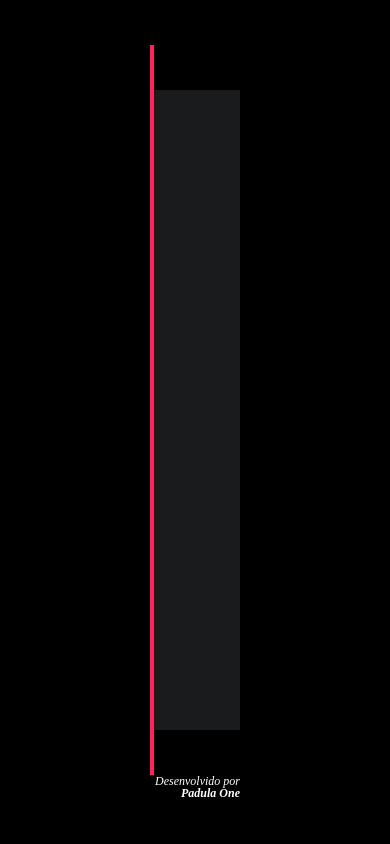
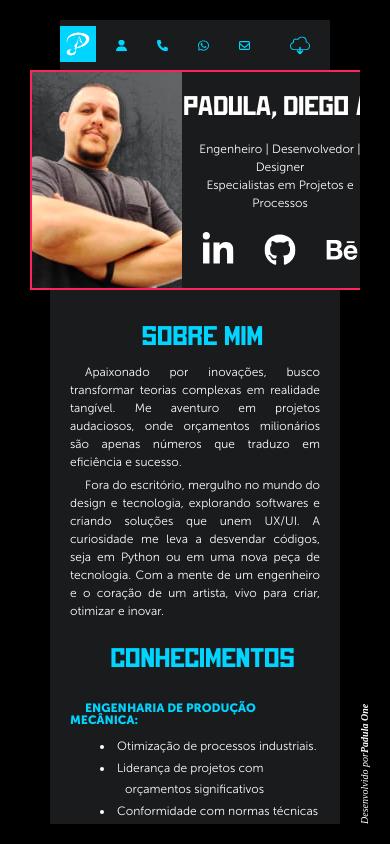
Before and after one commit to paduladiego/PortifolioPadula, a plain HTML site: page index.html in a window 390 px wide. Drawn offline with Linux system fonts and the light colour scheme; files whose address does not match are found by name.

Commit message:
updade from screen

```diff
--- a/index.html
+++ b/index.html
@@ -5,14 +5,15 @@
         <meta charset="UTF-8">
         <meta name="viewport" content="width=device-width, initial-scale=1.0">
         <link rel="stylesheet" href="https://cdnjs.cloudflare.com/ajax/libs/font-awesome/6.0.0-beta3/css/all.min.css">
-        <link rel="stylesheet" href="styles/reset_dula.css">
-        <link rel="stylesheet" href="/styles/style.css">
+        <link rel="stylesheet" href="./styles/reset_dula.css">
+        <link rel="stylesheet" href="./styles/style.css">
         <!-- favicons  -->
-        <link rel="apple-touch-icon" sizes="180x180" href="/assets/favicons/apple-touch-icon.png">
-        <link rel="icon" type="image/png" sizes="32x32" href="/assets/favicons/favicon-32x32.png">
-        <link rel="icon" type="image/png" sizes="16x16" href="/assets/favicons/favicon-16x16.png">
-        <link rel="manifest" href="/assets/favicons/site.webmanifest">
-        <link rel="mask-icon" href="/assets/favicons/safari-pinned-tab.svg" color="#00d4ff">
+        <link rel="shortcut icon" href="./assets/img/ico/favicon.ico" type="image/x-icon">
+        <link rel="apple-touch-icon" sizes="180x180" href="./assets/favicons/apple-touch-icon.png">
+        <link rel="icon" type="image/png" sizes="32x32" href="./assets/favicons/favicon-32x32.png">
+        <link rel="icon" type="image/png" sizes="16x16" href="./assets/favicons/favicon-16x16.png">
+        <link rel="manifest" href="./assets/favicons/site.webmanifest">
+        <link rel="mask-icon" href="./assets/favicons/safari-pinned-tab.svg" color="#00d4ff">
         <meta name="msapplication-TileColor" content="#00d4ff">
         <!-- favicons  -->
         <meta name="theme-color" content="#000000">
@@ -24,23 +25,27 @@
         <main>
             <header>
                 <nav>
-                    <a href="#"><img src="assets/images/ico-menu.svg" alt="Menu"></a>
+                    <a href="#"><img src="./assets/images/ico-menu.svg" alt="Menu"></a>
                     <div class="nav__social">
-                        <a href="#"><img src="assets/images/ico-user-solid.svg" alt="Ícone Padula"></a>
-                        <a href="#"><img src="assets/images/ico-phone-solid.svg" alt="Ícone Fone"></a>
-                        <a href="https://wa.me/5511963691915"><img src="assets/images/ico-whatsapp.svg" alt="Ícone WhatsApp"></a>
-                        <a href="mailto:the@padula.one"><img src="assets/images/ico-envelope.svg" alt="Ícone Email"></a>
+                        <a href="#"><img src="./assets/images/ico-user-solid.svg" alt="Ícone Padula"></a>
+                        <a href="#"><img src="./assets/images/ico-phone-solid.svg" alt="Ícone Fone"></a>
+                        <a href="https://wa.me/5511963691915"><img src="./assets/images/ico-whatsapp.svg" alt="Ícone WhatsApp"></a>
+                        <a href="mailto:the@padula.one"><img src="./assets/images/ico-envelope.svg" alt="Ícone Email"></a>
                     </div>
-                    <a class="nav__cloud" href="https://drive.google.com/drive/folders/1D1AF8q0YfTFr5rTaNIJB4-uq0I4eah7I?usp=sharing" target="_blank"><img src="assets/images/ico-Cloud.svg" alt="Download CV"></a>
+                    <a class="nav__cloud" href="https://drive.google.com/drive/folders/1D1AF8q0YfTFr5rTaNIJB4-uq0I4eah7I?usp=sharing" target="_blank"><img src="./assets/images/ico-Cloud.svg" alt="Download CV"></a>
                 </nav>
             </header>
             <section class="title">
-                <h1>Padula, Diego A.</h1>
-                <h2>Engenheiro | Desenvolvedor | Designer <br>Especialistas em Projetos e Processos</h2>
-                <div class="title__social">
-                    <a href="https://www.linkedin.com/in/paduladiego/" target="_blank"><img src="assets/images/ico-linkedin-in.svg" alt="Logo LinkedIn"></a>
-                    <a href="https://github.com/paduladiego" target="_blank"><img src="assets/images/ico-github.svg" alt="Logo GitHub"></a>
-                    <a href="https://www.behance.net/paduladiego" target="_blank"><img src="assets/images/ico-behance.svg" alt="Logo Behance"></a>
+                <div class="title__id__mobile">
+                </div>
+                <div class="tittle__id">
+                    <h1>Padula, Diego A.</h1>
+                    <h2>Engenheiro | Desenvolvedor | Designer <br>Especialistas em Projetos e Processos</h2>
+                    <div class="title__social">
+                        <a href="https://www.linkedin.com/in/paduladiego/" target="_blank"><img src="./assets/images/ico-linkedin-in.svg" alt="Logo LinkedIn"></a>
+                        <a href="https://github.com/paduladiego" target="_blank"><img src="./assets/images/ico-github.svg" alt="Logo GitHub"></a>
+                        <a href="https://www.behance.net/paduladiego" target="_blank"><img src="./assets/images/ico-behance.svg" alt="Logo Behance"></a>
+                    </div>
                 </div>
             </section>
             <section class="content">
@@ -78,11 +83,11 @@
                             <li>Conhecimento em inteligência artificial (IA).</li>
                         </ul>
                     </div>
-                    <h4>Técnicos</h4>
-                    <div class="content__list">
+                    <h4>Sistemas</h4>
+                    <div class="content__list __sistema">
                         <ul>
-                            <li>SAP MM e WM</li>
-                            <li>S4Hana MM, EWM</li>
+                            <li>SAP</li>
+                            <li>S4Hana  </li>
                             <li>Blender</li>
                             <li>Corel</li>
                             <li>Adobe</li>
--- a/styles/body.css
+++ b/styles/body.css
@@ -11,3 +11,22 @@ body {
         padding: 6rem 20rem;
     }
 }
+
+@media screen and (max-width: 1500px) {
+    body{
+        padding: 3rem 5rem;
+    }
+}
+
+@media screen and (max-width: 800px) {
+    body{
+        padding: 2rem 0 2rem 4.5rem;
+        width: 100vw;
+        flex-direction: row;
+    }
+}
+@media screen and (max-width: 580px) {
+    body{
+        padding: 2rem 0 2rem 3rem;
+    }
+}
--- a/styles/content.css
+++ b/styles/content.css
@@ -58,3 +58,64 @@
 
     }
 }
+
+@media screen and (max-width: 1500px) {
+    .content {
+        text-indent: 1.5rem;
+        padding: 1rem 3.5rem;
+        /* min-width: 65rem; */
+    }
+
+    .content p {
+        padding: 0.5rem 0;
+
+    }
+
+    .content h4,
+    .content h3 {
+        padding: 2rem 0 1rem 0;
+
+    }
+}
+
+@media screen and (max-width: 800px) {
+    .content {
+        padding: 1rem 3rem;
+        margin: 0 2.5rem;
+        height: 100%;
+    }
+
+    .content p {
+        padding: 0.25rem 0;
+        text-indent: 1.5rem;
+    }
+
+    .content__list {
+        flex-direction: column;
+        gap: 0;
+        padding-left: 1rem;
+        line-height: 180%;
+    }
+
+    .content__list ul {
+        padding: 0;
+        width: 100%;
+    }
+
+    .content__list li {
+        padding-left: 4.5rem;
+        text-indent: -2.5rem;
+    }
+    .content__list.__sistema{
+        flex-direction: row;
+        gap: 1rem;
+    }
+}
+
+@media screen and (max-width: 590px) {
+    .content {
+        padding: 1rem 2rem;
+        margin: 0 2rem;
+        height: 100%;
+    }
+}
--- a/styles/footer.css
+++ b/styles/footer.css
@@ -4,3 +4,23 @@ footer {
     font-style: italic;
     color: var(--cor-text-1);
 }
+
+@media screen and (max-width: 800px) {
+    footer {
+        display: flex;
+        transform: rotate(180deg);
+        width: 4.5rem;
+        height: 100vh;
+        writing-mode: vertical-lr;
+        padding-top: 4rem;
+        padding-left: 2rem;
+
+    }
+}
+
+@media screen and (max-width: 580px) {
+    footer {
+        font-size: 1rem;
+        width: 3rem;
+    }
+}
--- a/styles/header.css
+++ b/styles/header.css
@@ -5,8 +5,31 @@ header {
 
 @media screen and (min-width: 2100px) {
     header{
-        padding: 6rem 0;
+        /* padding: 4.5rem 0; */
         width: 10.5rem;
     }
 
 }
+@media screen and (max-width: 1500px) {
+    header{
+        /* padding: 6rem 0; */
+        width: 8rem;
+    }
+
+}
+
+@media screen and (max-width: 800px) {
+    header {
+        padding: 0 2.5rem;
+        width: 100%;
+        height: 8rem;
+
+    }
+}
+@media screen and (max-width: 580px) {
+    header {
+        padding: 0 3rem;
+        height: 5rem;
+
+    }
+}
--- a/styles/main.css
+++ b/styles/main.css
@@ -3,3 +3,10 @@ main {
     flex: 1;
     /* overflow-y: auto; */
 }
+@media screen and (max-width: 800px) {
+    main {
+        flex-direction: column;
+        height: calc(100vh - 2rem);
+        padding-bottom: 2rem;
+    }
+}
--- a/styles/nav.css
+++ b/styles/nav.css
@@ -1,4 +1,4 @@
-/* @import './root.css'; */
+
 nav {
     display: flex;
     flex-direction: column;
@@ -7,6 +7,7 @@ nav {
     justify-content: space-between;
     padding-bottom: 1.75rem;
     text-align: center;
+    z-index: 1;
 }
 
 .nav__social {
@@ -18,7 +19,6 @@ nav {
 @media screen and (min-width: 2100px) {
     nav {
         padding-bottom: 2rem;
-        z-index: 1;
     }
 
     nav img {
@@ -30,3 +30,57 @@ nav {
         padding: 0 3.15rem;
     }
 }
+
+@media screen and (max-width: 1500px) {
+
+    nav img {
+        width: 100%;
+    }
+
+    .nav__social {
+        padding: 0 2rem;
+        gap: 2rem;
+    }
+
+    .nav__cloud {
+        padding: 0 1.5rem;
+    }
+}
+
+@media screen and (max-width: 800px) {
+    nav {
+        flex-direction: row;
+        padding: 0;
+        align-items: center;
+    }
+    nav img {
+        height: 100%;
+    }
+
+    .nav__social {
+        flex-direction: row;
+        gap: 3rem;
+    }
+    .nav__cloud {
+        padding: 0 2.15rem;
+    }
+
+}
+@media screen and (max-width: 580px) {
+    nav{
+        height: 100%;
+    }
+    nav img {
+        max-height: 5rem;
+    }
+    .nav__social {
+        flex-direction: row;
+        gap: 3rem;
+        height: 2.5rem;
+    }
+    .nav__cloud {
+        height: 2.5rem;
+        padding: 0 2rem;
+    }
+
+}
--- a/styles/style.css
+++ b/styles/style.css
@@ -37,3 +37,46 @@ h3 {
     }
 
 }
+
+@media screen and (max-width: 1500px) {
+    * {
+        font-size: 1.5rem;
+    }
+
+    h1,
+    h3 {
+        font-size: 3.6rem;
+    }
+
+}
+
+@media screen and (max-width: 800px) {
+    * {
+        font-size: 1.6rem;
+
+    }
+
+    h1,
+    h3 {
+        font-size: 4rem;
+    }
+}
+
+@media screen and (max-width: 580px) {
+    * {
+        font-size: 1.4rem;
+
+    }
+
+    h1,
+    h3 {
+        font-size: 3rem;
+    }
+}
+
+@media screen and (max-width: 480px) {
+    * {
+        font-size: 1.2rem;
+
+    }
+}
--- a/styles/title.css
+++ b/styles/title.css
@@ -6,6 +6,7 @@
     justify-content: flex-end;
     text-align: center;
     padding-bottom: 0;
+    margin-bottom: 0;
     background-image: url('/assets/images/bg-FHD-ID-C.jpg');
     background-size: cover;
     border: 0.2rem var(--cor-2) solid;
@@ -24,6 +25,10 @@
     gap: 3rem;
     padding: 3rem 0 5rem 0;
 
+}
+
+.title__id__mobile {
+    display: none;
 }
 
 @media screen and (min-width: 2100px) {
@@ -46,3 +51,71 @@
         padding: 4rem 0 2rem 0;
     }
 }
+
+@media screen and (max-width: 1500px) {
+    .title {
+        z-index: 10;
+        border-inline-width: 0.2rem;
+        width: 55.2rem;
+        background-image: url('/assets/images/bg-ID-HD-C.jpg');
+        max-width: 35rem;
+        padding-bottom: 2rem;
+    }
+
+    .title h2 {
+        margin-top: 2rem;
+
+    }
+
+    .title__social {
+        gap: 3rem;
+        padding: 2rem 0 3.5rem 0;
+    }
+
+    .title__social img {
+        width: 2.8rem;
+        gap: 4rem;
+    }
+}
+
+@media screen and (max-width: 800px) {
+    .title {
+        z-index: 10;
+        flex-direction: row;
+        background: var(--cor-bg-1-in);
+        min-width: 100%;
+        height: 22rem;
+        padding: 0;
+    }
+
+    .title__id__mobile {
+        display: flex;
+        min-width: 20rem;
+        height: 22rem;
+        background-image: url('/assets/images/bg-ID-800-C.jpg');
+
+    }
+
+    .tittle__id {
+        display: flex;
+        flex-grow: 1;
+        flex-direction: column;
+        justify-content: center;
+    }
+
+    .title__social {
+        padding: 2rem 0 0 0;
+        gap: 3rem;
+    }
+
+    .title__social img {
+        width: 3.2rem;
+    }
+}
+
+@media screen and (max-width: 520px) {
+    .title__id__mobile {
+        min-width: 15rem;
+        background-position: center;
+    }
+}
```
Also changed, not shown: styles/reset_dula.css (+30 -5 lines), assets/images/BG-ID-800.jpg (added), assets/images/bg-ID-800-C.jpg (added), assets/images/bg-ID-HD-C.jpg (added), assets/images/bg-ID-HD.jpg (added).
